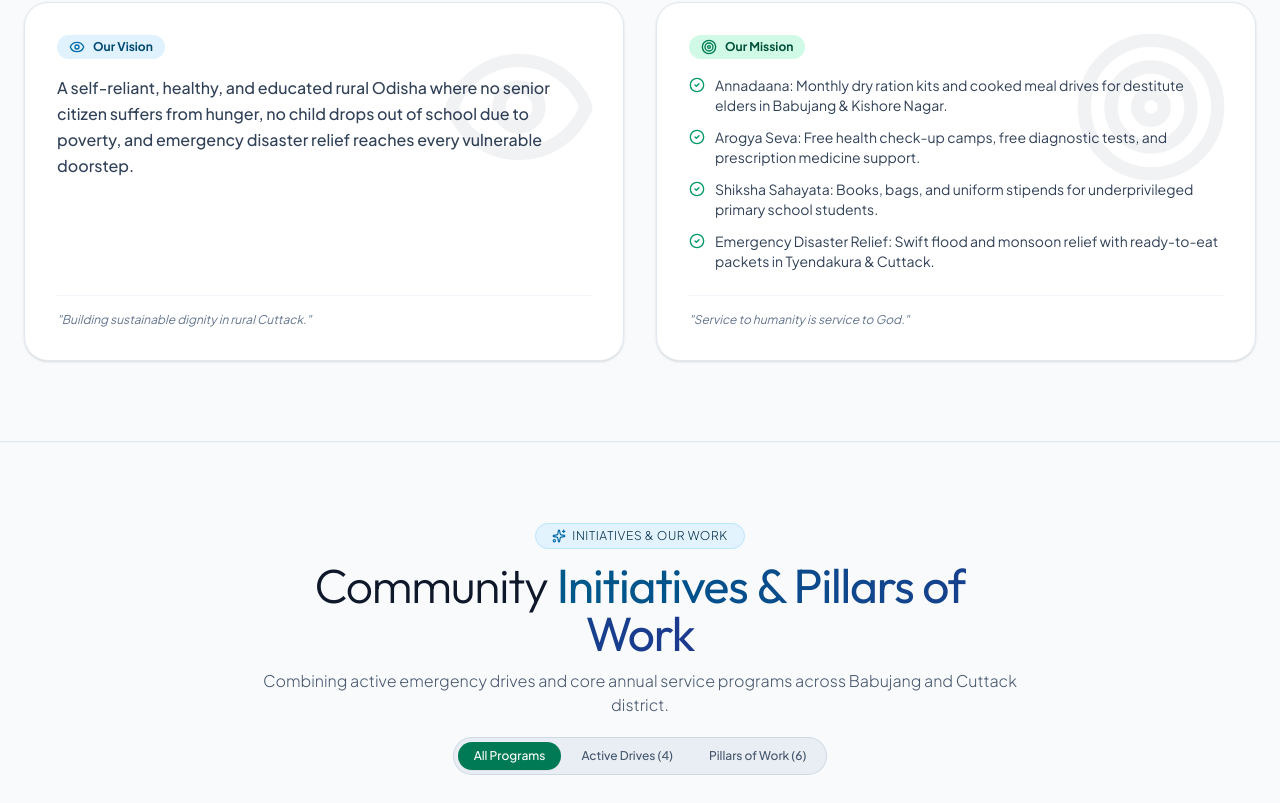
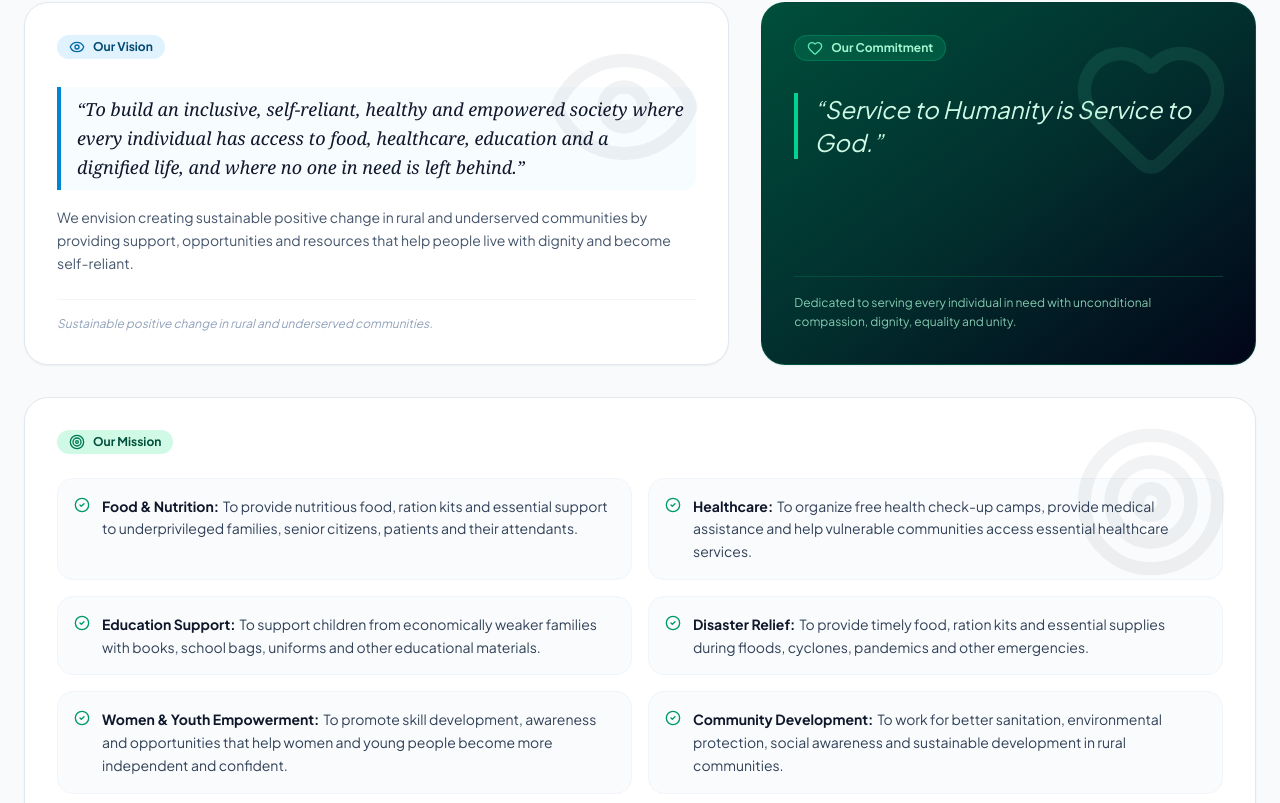
Before and after one commit to kaustubhsona1a/social-welfare, a React (Vite) app: page / in a window 1280 px wide. Shown: the part 1497-2300 px from the top of the page. Built offline with nearby package versions, Linux system fonts and the light colour scheme; no server answers; the database is empty.

Commit message:
chore: improve mobile responsiveness and update vision content
- Optimize viewport and touch settings for better mobile experience.
- Prevent iOS auto-zooming on form focus.
- Expand and refine the organization's vision statement.

```diff
--- a/index.html
+++ b/index.html
@@ -2,7 +2,7 @@
 <html lang="en" class="scroll-smooth">
   <head>
     <meta charset="UTF-8" />
-    <meta name="viewport" content="width=device-width, initial-scale=1.0" />
+    <meta name="viewport" content="width=device-width, initial-scale=1.0, maximum-scale=5.0, viewport-fit=cover" />
     <title>Social Welfare Foundation • Babujang, Cuttack (Odisha)</title>
 
     <!-- Google Fonts -->
--- a/src/components/AboutAndVision.tsx
+++ b/src/components/AboutAndVision.tsx
@@ -32,41 +32,92 @@ export const AboutAndVision: React.FC<AboutAndVisionProps> = ({ currentLang }) =
     },
     visionTitle: {
       en: "Our Vision",
-      hi: "हमारा दृष्टिकोण (Vision)",
-      or: "ଆମର ଲକ୍ଷ୍ୟ (Vision)"
+      hi: "हमारा दृष्टिकोण",
+      or: "ଆମର ଲକ୍ଷ୍ୟ"
+    },
+    visionQuote: {
+      en: "“To build an inclusive, self-reliant, healthy and empowered society where every individual has access to food, healthcare, education and a dignified life, and where no one in need is left behind.”",
+      hi: "“एक समावेशी, आत्मनिर्भर, स्वस्थ और सशक्त समाज का निर्माण करना जहाँ हर व्यक्ति को भोजन, स्वास्थ्य सेवा, शिक्षा और गरिमापूर्ण जीवन मिले, और जहाँ कोई भी असहाय पीछे न छूटे।”",
+      or: "“ଏକ ଅନ୍ତର୍ଭୁକ୍ତ, ଆତ୍ମନିର୍ଭରଶୀଳ, ସୁସ୍ଥ ଏବଂ ସଶକ୍ତ ସମାଜ ଗଠନ କରିବା ଯେଉଁଠାରେ ପ୍ରତ୍ୟେକ ବ୍ୟକ୍ତିଙ୍କର ଖାଦ୍ୟ, ସ୍ୱାସ୍ଥ୍ୟସେବା, ଶିକ୍ଷା ଏବଂ ମର୍ଯ୍ୟାଦାପୂର୍ଣ୍ଣ ଜୀବନ ବଞ୍ଚିବାର ସୁଯୋଗ ରହିବ, ଏବଂ କେହି ବି ଅସହାୟ ପଛରେ ରହିବେ ନାହିଁ।”"
     },
     visionDesc: {
-      en: "A self-reliant, healthy, and educated rural Odisha where no senior citizen suffers from hunger, no child drops out of school due to poverty, and emergency disaster relief reaches every vulnerable doorstep.",
-      hi: "एक आत्मनिर्भर, स्वस्थ और शिक्षित ग्रामीण ओडिशा जहाँ कोई बुजुर्ग भूखा न रहे, कोई बच्चा गरीबी के कारण शिक्षा से वंचित न हो और हर पीड़ित को तुरंत राहत मिले।",
-      or: "ଏକ ଆତ୍ମନିର୍ଭର, ସୁସ୍ଥ ଓ ଶିକ୍ଷିତ ଗ୍ରାମୀଣ ଓଡ଼ିଶା, ଯେଉଁଠାରେ କୌଣସି ବୃଦ୍ଧ ନିରାଶ୍ରୟ ହେବେ ନାହିଁ ଏବଂ କୌଣସି ଶିଶୁ ଶିକ୍ଷାରୁ ବଞ୍ଚିତ ହେବେ ନାହିଁ।"
+      en: "We envision creating sustainable positive change in rural and underserved communities by providing support, opportunities and resources that help people live with dignity and become self-reliant.",
+      hi: "हम सहायता, अवसर और संसाधन प्रदान करके ग्रामीण और वंचित समुदायों में स्थायी सकारात्मक बदलाव लाने की दिशा में समर्पित हैं ताकि लोग सम्मान के साथ जी सकें और आत्मनिर्भर बन सकें।",
+      or: "ଆମେ ଗ୍ରାମାଞ୍ଚଳ ଏବଂ ଅବହେଳିତ ସମ୍ପ୍ରଦାୟରେ ସହାୟତା, ସୁଯୋଗ ଏବଂ ସମ୍ବଳ ଯୋଗାଇ ସ୍ଥାୟୀ ସକାରାତ୍ମକ ପରିବର୍ତ୍ତନ ସୃଷ୍ଟି କରିବାକୁ ଲକ୍ଷ୍ୟ ରଖିଛୁ ଯାହା ଲୋକଙ୍କୁ ଆତ୍ମସମ୍ମାନର ସହ ବଞ୍ଚିବାକୁ ଏବଂ ଆତ୍ମନିର୍ଭରଶୀଳ ହେବାକୁ ସାହାଯ୍ୟ କରିବ।"
     },
     missionTitle: {
       en: "Our Mission",
-      hi: "हमारा मिशन (Mission)",
-      or: "ଆମର ମିଶନ୍ (Mission)"
+      hi: "हमारा मिशन",
+      or: "ଆମର ମିଶନ୍"
     },
     missionPoints: [
       {
-        en: "Annadaana: Monthly dry ration kits and cooked meal drives for destitute elders in Babujang & Kishore Nagar.",
-        hi: "अन्नदान: असहाय बुजुर्गों के लिए मासिक राशन किट और भोजन वितरण।",
-        or: "ଅନ୍ନଦାନ: ନିଃସହାୟ ବୃଦ୍ଧବୃଦ୍ଧାଙ୍କ ପାଇଁ ମାସିକ ସୁଖା ରାସନ ଓ ଖାଦ୍ୟ ବଣ୍ଟନ।"
+        title: { en: "Food & Nutrition:", hi: "खाद्य एवं पोषण:", or: "ଖାଦ୍ୟ ଓ ପୋଷଣ:" },
+        desc: {
+          en: "To provide nutritious food, ration kits and essential support to underprivileged families, senior citizens, patients and their attendants.",
+          hi: "वंचित परिवारों, वरिष्ठ नागरिकों, रोगियों और उनके परिचारकों को पौष्टिक भोजन, राशन किट और आवश्यक सहायता प्रदान करना।",
+          or: "ଅସହାୟ ପରିବାର, ବୃଦ୍ଧବୃଦ୍ଧା, ରୋଗୀ ଏବଂ ସେମାନଙ୍କ ସମ୍ପର୍କୀୟଙ୍କୁ ପୌଷ୍ଟିକ ଖାଦ୍ୟ, ରାସନ କିଟ୍ ଏବଂ ଆବଶ୍ୟକୀୟ ସହାୟତା ଯୋଗାଇଦେବା।"
+        }
       },
       {
-        en: "Arogya Seva: Free health check-up camps, free diagnostic tests, and prescription medicine support.",
-        hi: "आरोग्य सेवा: मुफ्त स्वास्थ्य जांच शिविर और आवश्यक दवा सहायता।",
-        or: "ଆରୋଗ୍ୟ ସେବା: ମାଗଣା ସ୍ୱାସ୍ଥ୍ୟ ପରୀକ୍ଷା ଶିବିର ଓ ଔଷଧ ସହାୟତା।"
+        title: { en: "Healthcare:", hi: "स्वास्थ्य सेवा:", or: "ସ୍ୱାସ୍ଥ୍ୟସେବା:" },
+        desc: {
+          en: "To organize free health check-up camps, provide medical assistance and help vulnerable communities access essential healthcare services.",
+          hi: "निःशुल्क स्वास्थ्य जांच शिविर आयोजित करना, चिकित्सा सहायता देना और जरूरतमंदों को स्वास्थ्य सेवाओं तक पहुँच प्रदान करना।",
+          or: "ମାଗଣା ସ୍ୱାସ୍ଥ୍ୟ ପରୀକ୍ଷା ଶିବିର ଆୟୋଜନ କରିବା, ଡାକ୍ତରୀ ସହାୟତା ଯୋଗାଇଦେବା ଏବଂ ଗ୍ରାମାଞ୍ଚଳର ଅସହାୟ ଲୋକଙ୍କୁ ଆବଶ୍ୟକୀୟ ସ୍ୱାସ୍ଥ୍ୟସେବା ଯୋଗାଇଦେବା।"
+        }
       },
       {
-        en: "Shiksha Sahayata: Books, bags, and uniform stipends for underprivileged primary school students.",
-        hi: "शिक्षा सहायता: गरीब बच्चों के लिए किताबें, बैग और स्कूल फीस सहायता।",
-        or: "ଶିକ୍ଷା ସହାୟତା: ଗରିବ ଛାତ୍ରଛାତ୍ରୀଙ୍କୁ ବହି, ବ୍ୟାଗ୍‌ ଓ ଷ୍ଟେସନାରୀ।"
+        title: { en: "Education Support:", hi: "शिक्षा सहायता:", or: "ଶିକ୍ଷା ସହାୟତା:" },
+        desc: {
+          en: "To support children from economically weaker families with books, school bags, uniforms and other educational materials.",
+          hi: "आर्थिक रूप से कमजोर परिवारों के बच्चों को किताबें, स्कूल बैग, यूनिफॉर्म और अन्य शैक्षणिक सामग्री प्रदान करना।",
+          or: "ଆର୍ଥିକ ଅନାଟନରେ ଥିବା ପରିବାରର ପିଲାମାନଙ୍କୁ ବହି, ସ୍କୁଲ ବ୍ୟାଗ୍, ୟୁନିଫର୍ମ ଏବଂ ଅନ୍ୟାନ୍ୟ ଶିକ୍ଷା ସାମଗ୍ରୀ ପ୍ରଦାନ କରିବା।"
+        }
       },
       {
-        en: "Emergency Disaster Relief: Swift flood and monsoon relief with ready-to-eat packets in Tyendakura & Cuttack.",
-        hi: "आपदा राहत: बाढ़ और मानसूनी आपदा में तुरंत तैयार भोजन और राहत सामग्री पहुँचाना।",
-        or: "ଆପାତକାଳୀନ ରିଲିଫ୍: ବନ୍ୟା ଓ ବର୍ଷା ସମୟରେ ତୁରନ୍ତ ସୁଜି, ଛୁଡ଼ା, ଗୁଡ଼ ଓ ଖାଦ୍ୟ ପ୍ୟାକେଟ୍‌ ବଣ୍ଟନ।"
+        title: { en: "Disaster Relief:", hi: "आपदा राहत:", or: "ଆପାତକାଳୀନ ରିଲିଫ୍:" },
+        desc: {
+          en: "To provide timely food, ration kits and essential supplies during floods, cyclones, pandemics and other emergencies.",
+          hi: "बाढ़, चक्रवात, महामारी और अन्य आपात स्थितियों के दौरान समय पर भोजन, राशन किट और आवश्यक सामग्री वितरित करना।",
+          or: "ବନ୍ୟା, ବାତ୍ୟା, ମହାମାରୀ ଏବଂ ଅନ୍ୟାନ୍ୟ ଜରୁରୀ ସମୟରେ ତୁରନ୍ତ ଖାଦ୍ୟ, ରାସନ କିଟ୍ ଏବଂ ଆବଶ୍ୟକୀୟ ସାମଗ୍ରୀ ଯୋଗାଇଦେବା।"
+        }
+      },
+      {
+        title: { en: "Women & Youth Empowerment:", hi: "महिला एवं युवा सशक्तिकरण:", or: "ମହିଳା ଓ ଯୁବ ସଶକ୍ତୀକରଣ:" },
+        desc: {
+          en: "To promote skill development, awareness and opportunities that help women and young people become more independent and confident.",
+          hi: "कौशल विकास, जागरूकता और अवसरों को बढ़ावा देना ताकि महिलाएं और युवा अधिक स्वतंत्र और आत्मविश्वासी बन सकें।",
+          or: "ମହିଳା ଏବଂ ଯୁବପିଢ଼ିଙ୍କୁ ଅଧିକ ସ୍ୱାବଲମ୍ବୀ ଏବଂ ଆତ୍ମବିଶ୍ୱାସୀ କରିବା ପାଇଁ ଦକ୍ଷତା ବିକାଶ, ସଚେତନତା ଓ ସୁଯୋଗ ସୃଷ୍ଟି କରିବା।"
+        }
+      },
+      {
+        title: { en: "Community Development:", hi: "सामुदायिक विकास:", or: "ସାମାଜିକ ବିକାଶ:" },
+        desc: {
+          en: "To work for better sanitation, environmental protection, social awareness and sustainable development in rural communities.",
+          hi: "ग्रामीण समुदायों में बेहतर स्वच्छता, पर्यावरण संरक्षण, सामाजिक जागरूकता और सतत विकास के लिए काम करना।",
+          or: "ଗ୍ରାମାଞ୍ଚଳରେ ଉନ୍ନତ ସ୍ୱଚ୍ଛତା, ପରିବେଶ ସୁରକ୍ଷା, ସାମାଜିକ ସଚେତନତା ଏବଂ ସ୍ଥାୟୀ ବିକାଶ ପାଇଁ କାର୍ଯ୍ୟ କରିବା।"
+        }
+      },
+      {
+        title: { en: "Humanitarian Service:", hi: "मानवीय सेवा:", or: "ମାନବିକ ସେବା:" },
+        desc: {
+          en: "To serve people in need without discrimination, promoting compassion, dignity, equality and unity in society.",
+          hi: "बिना किसी भेदभाव के जरूरतमंद लोगों की सेवा करना, समाज में करुणा, गरिमा, समानता और एकता को बढ़ावा देना।",
+          or: "ବିନା କୌଣସି ଭେଦଭାବରେ ଜରୁରୀ ଲୋକଙ୍କ ସେବା କରିବା, ସମାଜରେ ଦୟା, ମର୍ଯ୍ୟାଦା, ସମାନତା ଏବଂ ଏକତା ପ୍ରତିଷ୍ଠା କରିବା।"
+        }
       }
     ],
+    commitmentTitle: {
+      en: "Our Commitment",
+      hi: "हमारी प्रतिबद्धता",
+      or: "ଆମର ପ୍ରତିବଦ୍ଧତା"
+    },
+    commitmentQuote: {
+      en: "“Service to Humanity is Service to God.”",
+      hi: "“मानव सेवा ही ईश्वर सेवा है।”",
+      or: "“ମାନବ ସେବା ହିଁ ମାଧବ ସେବା।”"
+    },
     coreValuesTitle: {
       en: "Core Institutional Values",
       hi: "हमारे मुख्य सिद्धांत",
@@ -150,11 +201,14 @@ export const AboutAndVision: React.FC<AboutAndVisionProps> = ({ currentLang }) =
           </div>
         </div>
 
-        {/* Vision & Mission Cards */}
-        <div id="vision-mission" className="grid grid-cols-1 md:grid-cols-2 gap-8">
+        {/* Vision, Mission & Commitment Cards */}
+        <div id="vision-mission" className="space-y-6 sm:space-y-8">
 
-          {/* Vision */}
-          <div className="bg-white p-8 rounded-3xl border border-slate-200 shadow-sm relative overflow-hidden flex flex-col justify-between">
+          {/* Top Row: Vision & Commitment */}
+          <div className="grid grid-cols-1 lg:grid-cols-12 gap-6 sm:gap-8">
+
+            {/* Our Vision Card */}
+            <div className="lg:col-span-7 bg-white p-6 sm:p-8 rounded-2xl sm:rounded-3xl border border-slate-200 shadow-xs relative overflow-hidden flex flex-col justify-between">
               <div className="absolute top-0 right-0 p-6 opacity-5 pointer-events-none">
                 <Eye className="w-40 h-40 text-slate-900" />
               </div>
@@ -163,36 +217,71 @@ export const AboutAndVision: React.FC<AboutAndVisionProps> = ({ currentLang }) =
                   <Eye className="w-4 h-4 text-sky-700" />
                   <span>{getTxt(content.visionTitle)}</span>
                 </div>
-              <p className="text-sm sm:text-base text-slate-700 leading-relaxed font-medium">
+
+                <blockquote className="text-base sm:text-lg text-slate-900 font-serif italic leading-relaxed border-l-4 border-sky-600 pl-4 my-3 bg-sky-50/50 py-2 pr-3 rounded-r-xl">
+                  {getTxt(content.visionQuote)}
+                </blockquote>
+
+                <p className="mt-4 text-xs sm:text-sm text-slate-600 leading-relaxed font-normal">
                   {getTxt(content.visionDesc)}
                 </p>
               </div>
-            <div className="mt-6 pt-4 border-t border-slate-100 text-xs text-slate-500 italic">
-              "Building sustainable dignity in rural Cuttack."
+              <div className="mt-6 pt-4 border-t border-slate-100 text-xs text-slate-400 italic">
+                Sustainable positive change in rural and underserved communities.
               </div>
             </div>
 
-          {/* Mission */}
-          <div className="bg-white p-8 rounded-3xl border border-slate-200 shadow-sm relative overflow-hidden flex flex-col justify-between">
+            {/* Our Commitment Card */}
+            <div className="lg:col-span-5 bg-gradient-to-br from-emerald-900 via-teal-950 to-slate-950 text-white p-6 sm:p-8 rounded-2xl sm:rounded-3xl border border-emerald-800/50 shadow-xs relative overflow-hidden flex flex-col justify-between">
+              <div className="absolute top-0 right-0 p-6 opacity-10 pointer-events-none">
+                <Heart className="w-40 h-40 text-emerald-300" />
+              </div>
+              <div>
+                <div className="inline-flex items-center gap-2 px-3 py-1 rounded-full bg-emerald-800/80 text-emerald-200 text-xs font-bold mb-4 border border-emerald-500/30">
+                  <Heart className="w-4 h-4 text-emerald-300" />
+                  <span>{getTxt(content.commitmentTitle)}</span>
+                </div>
+
+                <blockquote className="text-xl sm:text-2xl font-normal font-heading text-emerald-100 italic leading-snug my-4 border-l-4 border-emerald-400 pl-4">
+                  {getTxt(content.commitmentQuote)}
+                </blockquote>
+              </div>
+
+              <div className="pt-4 border-t border-emerald-800/60 text-xs text-emerald-200/80 leading-relaxed">
+                Dedicated to serving every individual in need with unconditional compassion, dignity, equality and unity.
+              </div>
+            </div>
+
+          </div>
+
+          {/* Bottom Row: Our Mission Card */}
+          <div className="bg-white p-6 sm:p-8 rounded-2xl sm:rounded-3xl border border-slate-200 shadow-xs relative overflow-hidden">
             <div className="absolute top-0 right-0 p-6 opacity-5 pointer-events-none">
               <Target className="w-40 h-40 text-slate-900" />
             </div>
             <div>
-              <div className="inline-flex items-center gap-2 px-3 py-1 rounded-full bg-emerald-100 text-emerald-900 text-xs font-bold mb-4">
+              <div className="inline-flex items-center gap-2 px-3 py-1 rounded-full bg-emerald-100 text-emerald-900 text-xs font-bold mb-6">
                 <Target className="w-4 h-4 text-emerald-700" />
                 <span>{getTxt(content.missionTitle)}</span>
               </div>
-              <ul className="space-y-3">
+
+              <div className="grid grid-cols-1 md:grid-cols-2 gap-3.5 sm:gap-4">
                 {content.missionPoints.map((pt, idx) => (
-                  <li key={idx} className="flex items-start gap-2.5 text-xs sm:text-sm text-slate-700">
+                  <div key={idx} className="flex items-start gap-3 p-3.5 sm:p-4 rounded-xl sm:rounded-2xl bg-slate-50/80 border border-slate-100 hover:border-emerald-200 transition-colors">
                     <CheckCircle2 className="w-4 h-4 text-emerald-600 shrink-0 mt-0.5" />
-                    <span>{pt[currentLang] || pt.en}</span>
-                  </li>
+                    <div className="text-xs sm:text-sm text-slate-700 leading-relaxed">
+                      <strong className="font-bold text-slate-900 block sm:inline mr-1">
+                        {getTxt(pt.title)}
+                      </strong>
+                      <span>{getTxt(pt.desc)}</span>
+                    </div>
+                  </div>
                 ))}
-              </ul>
               </div>
-            <div className="mt-6 pt-4 border-t border-slate-100 text-xs text-slate-500 italic">
-              "Service to humanity is service to God."
+            </div>
+
+            <div className="mt-6 pt-4 border-t border-slate-100 text-xs text-slate-400 italic">
+              "Working together so no one in need is left behind."
             </div>
           </div>
 
--- a/src/index.css
+++ b/src/index.css
@@ -9,6 +9,20 @@
 
   body {
     font-family: var(--font-sans);
+    -webkit-text-size-adjust: 100%;
+    text-size-adjust: 100%;
+    touch-action: manipulation;
+    overflow-x: hidden;
+    width: 100%;
+    -webkit-tap-highlight-color: transparent;
+  }
+
+  html {
+    -webkit-text-size-adjust: 100%;
+    text-size-adjust: 100%;
+    touch-action: manipulation;
+    overflow-x: hidden;
+    width: 100%;
   }
 
   h1, h2, h3, h4, h5, h6 {
@@ -129,3 +143,17 @@ html, body {
   -ms-overflow-style: none;
   scrollbar-width: none;
 }
+
+/* Prevent iOS Safari auto-zooming on focus for all inputs, selects, and textareas */
+@media screen and (max-width: 768px) {
+  input[type="text"],
+  input[type="number"],
+  input[type="email"],
+  input[type="tel"],
+  input[type="password"],
+  input[type="search"],
+  select,
+  textarea {
+    font-size: 16px !important; /* iOS Safari requires >= 16px to prevent automatic viewport zoom on focus */
+  }
+}
```
Lines whose indentation alone changed are shown as unchanged.
